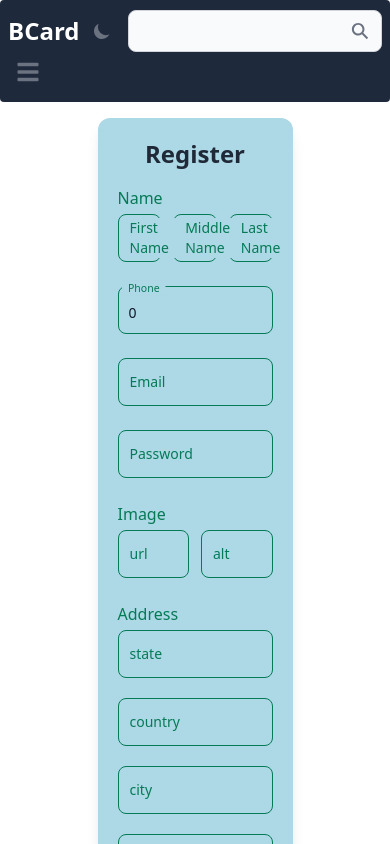
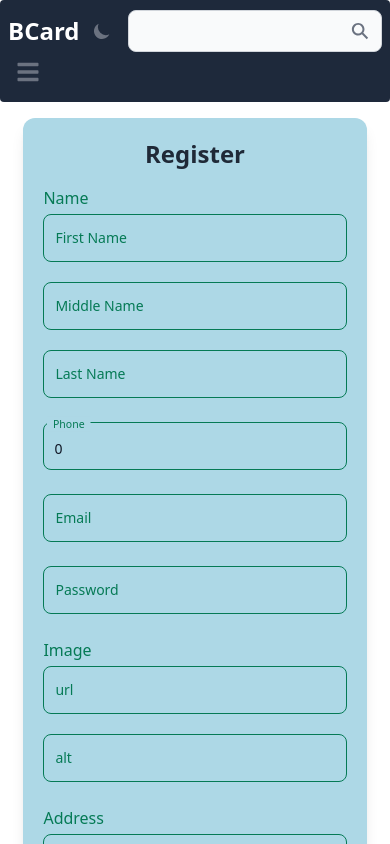
Before and after one commit to yafitb11/react-project, a React (Vite) app: page /register in a window 390 px wide. Shown: the top 844 px of the page. Built offline with nearby package versions, Linux system fonts and the light colour scheme.

Commit message:
form css

```diff
--- a/src/index.css
+++ b/src/index.css
@@ -84,8 +84,10 @@ gap:10px!important;
 
 
   .myform{
-    @apply p-5 flex flex-col gap-4 justify-center align-middle shadow-lg rounded-xl bg-lightblue dark:bg-gray-300 w-[50%];
+    @apply p-5 flex flex-col gap-4 justify-center align-middle shadow-lg rounded-xl bg-lightblue dark:bg-gray-300 w-[50%] xs:w-[88%];
   }
+
+.myform fieldset {@apply xs:flex-col;}
 
   .myform label{
      background-color:lightblue!important;
--- a/src/pages/SignIn.tsx
+++ b/src/pages/SignIn.tsx
@@ -22,7 +22,7 @@ export default function SignIn() {
 
 
     return (<div className="flex min-h-[87vh] flex-col items-center justify-center bg-white dark:bg-slate-600">
-        <form className="myform xs:!w-[89%] sm:!w-[65%] md:!w-[40%] lg:!w-[38%] xl:!w-[36%]" onSubmit={handleSubmit(login)} >
+        <form className="myform sm:!w-[65%] md:!w-[40%] lg:!w-[38%] xl:!w-[36%]" onSubmit={handleSubmit(login)} >
             <h1 className="text-2xl font-bold text-gray-800">Sign In</h1>
             <FloatingLabel
                 type="email"
--- a/src/pages/createCard.tsx
+++ b/src/pages/createCard.tsx
@@ -128,7 +128,7 @@ export default function CreateCard() {
         )}
 
 
-        <fieldset className="flex gap-3 justify-center">
+        <fieldset className="flex gap-3 justify-center xs:flex-col">
           <legend className="mb-1" style={{ color: "#057A55" }}>image</legend>
 
           <FloatingLabel
@@ -155,7 +155,7 @@ export default function CreateCard() {
 
         </fieldset>
 
-        <fieldset className="flex gap-3 flex-wrap justify-center">
+        <fieldset className="flex gap-3 flex-wrap justify-center max-[639px]:!flex-col">
           <legend className="mb-1" style={{ color: "#057A55" }}>address</legend>
 
           <FloatingLabel
--- a/tailwind.config.js
+++ b/tailwind.config.js
@@ -4,12 +4,16 @@ import flowbite from "flowbite-react/tailwind";
 export default {
   content: ["./index.html", "./src/**/*.{js,ts,jsx,tsx}", flowbite.content()],
   theme: {
+    screens: {
+      xs: { max: "639px" },
+      sm: "640px",
+      md: "768px",
+      lg: "1024px",
+      xl: "1280px",
+    },
     extend: {
       colors: {
         lightblue: '#ADD8E6',
-      },
-      screens: {
-        'xs': '250px',
       },
     },
   },
```
